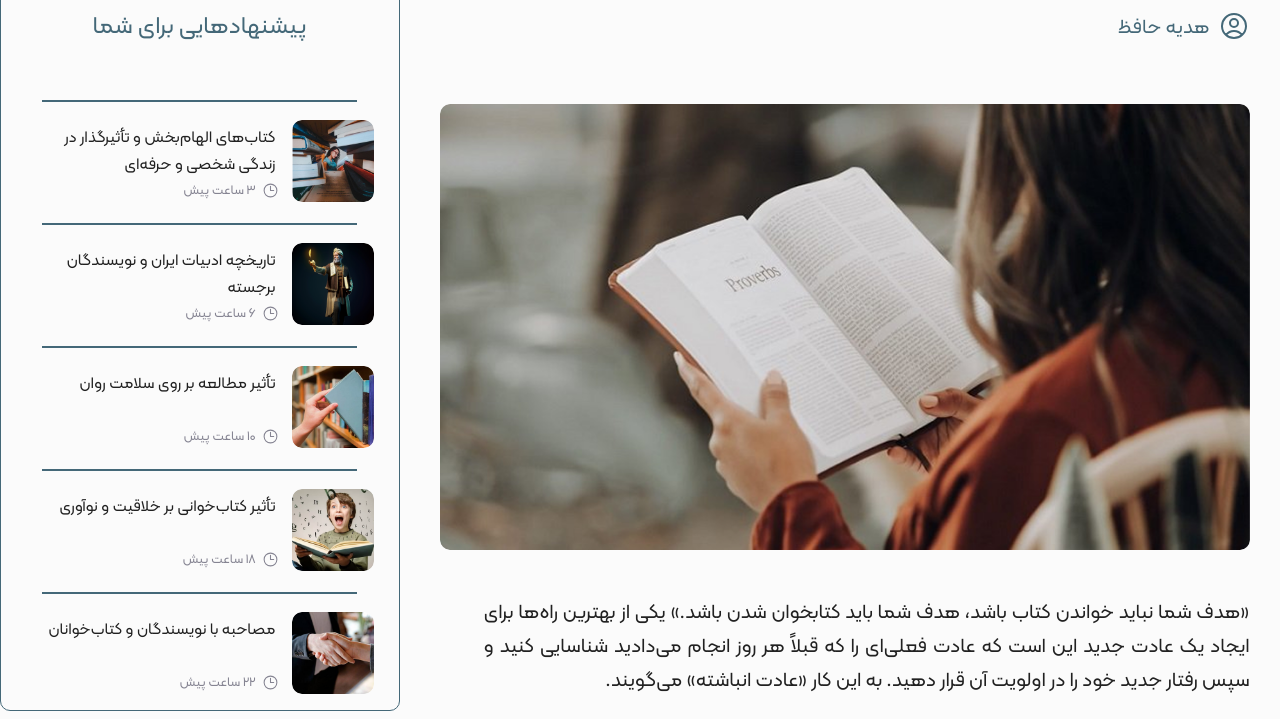
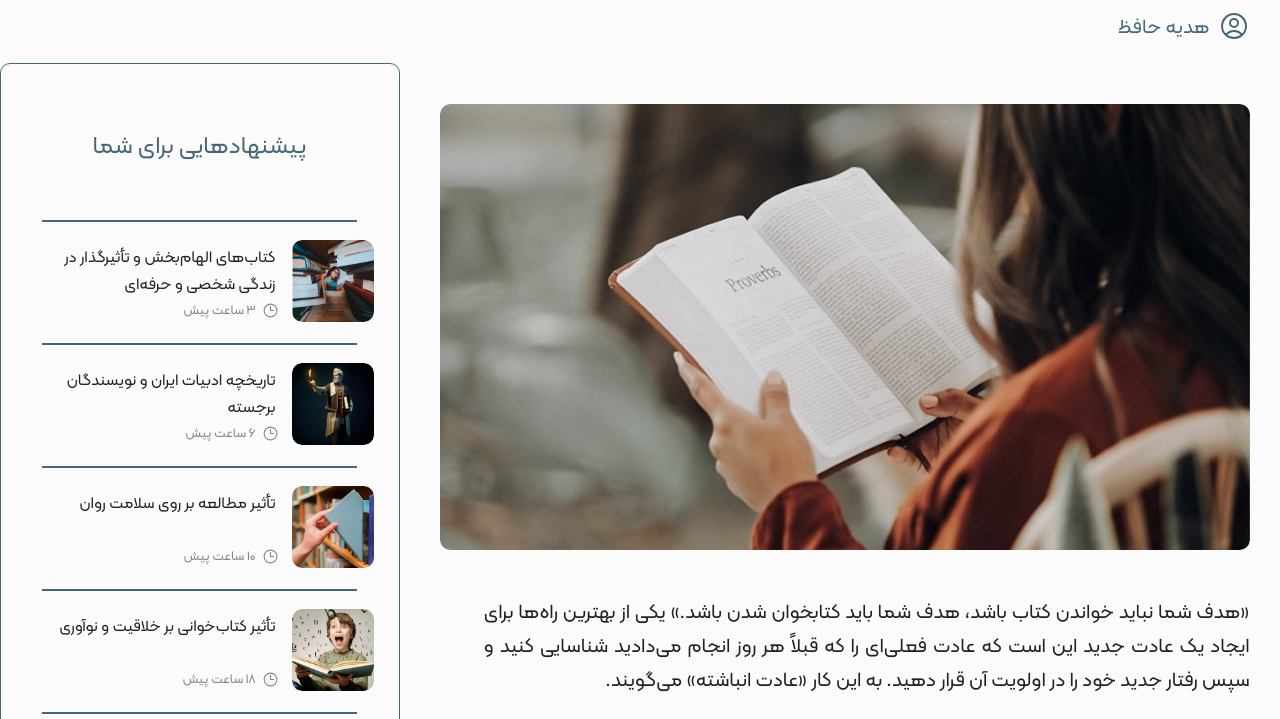
Before and after one commit to SmilingParnia/boomrang_host, a plain HTML site: page blog.html in a window 1280 px wide. Shown: the part 239-958 px from the top of the page. Drawn offline with nearby package versions, Linux system fonts and the light colour scheme; files that its build step writes are made by us from their sources; files whose address does not match are found by name.

Commit message:
blog sticky offer

```diff
--- a/Css/Style.css
+++ b/Css/Style.css
@@ -1440,8 +1440,9 @@ svg{
   border: 0.5px solid var(--borderf-color);
   float: left;
   border-radius: 10px;
-  position: relative;
-  top: -120px;
+  position: sticky;
+  top: 120px;
+  margin-bottom: 30px;
 }
 .body-offer{
   position: relative;
```
